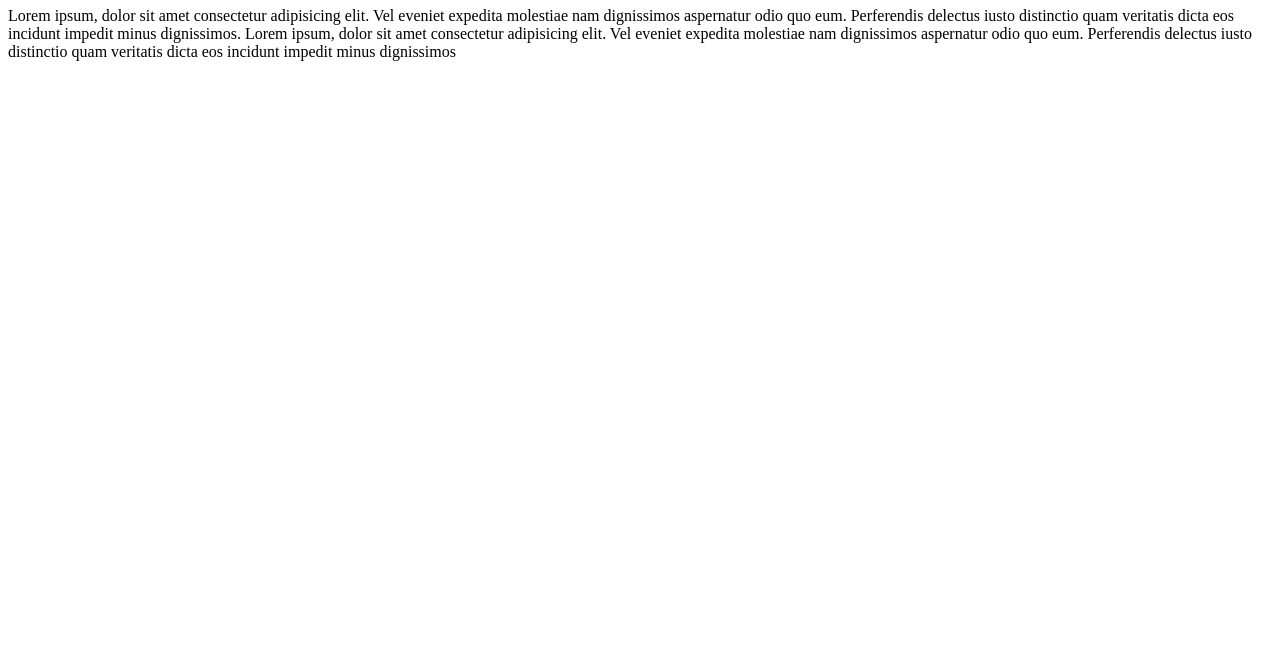
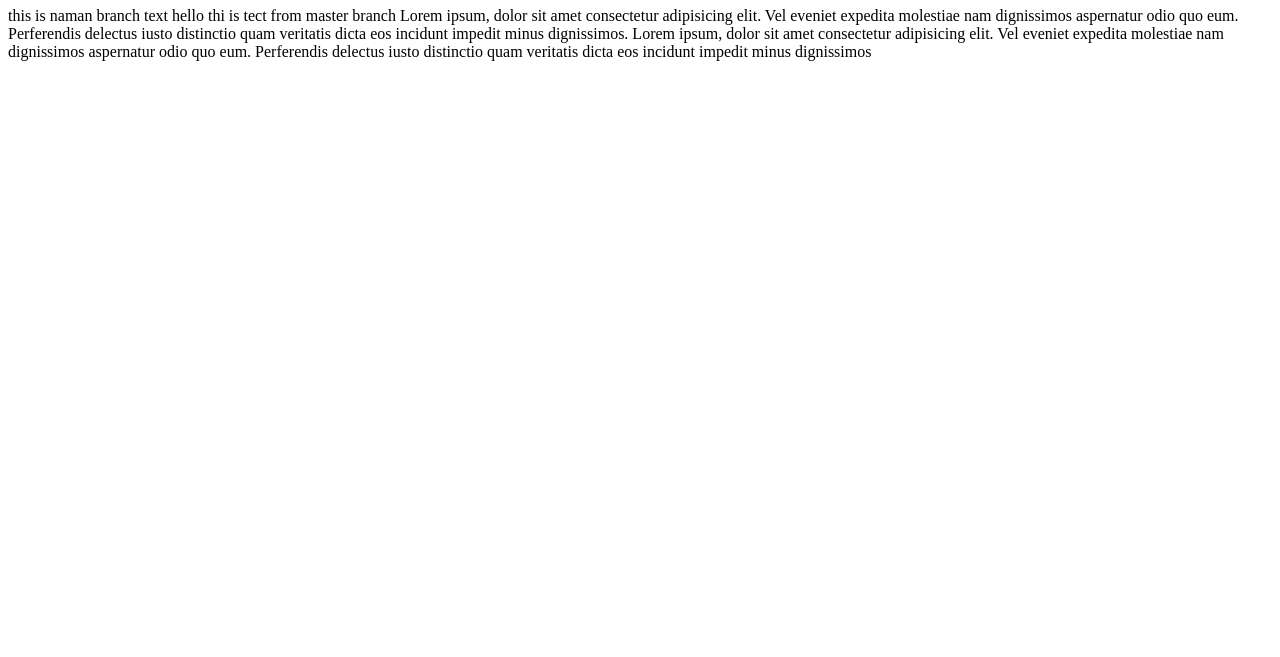
Before and after one commit to anagdeve60/node-http-server1, a website: page pages/index.html in a window 1280 px wide. Shown: the part 143-800 px from the top of the page. Drawn offline with Linux system fonts and the light colour scheme.

Commit message:
Changes by naman index.html commit

```diff
--- a/pages/index.html
+++ b/pages/index.html
@@ -13,6 +13,11 @@
     </ul>
     <h1>Indx</h1>
     <p>
+        this is naman branch text
+
+
+        hello thi is tect from master branch
+
       Lorem ipsum, dolor sit amet consectetur adipisicing elit. Vel eveniet
       expedita molestiae nam dignissimos aspernatur odio quo eum. Perferendis
       delectus iusto distinctio quam veritatis dicta eos incidunt impedit minus
```
